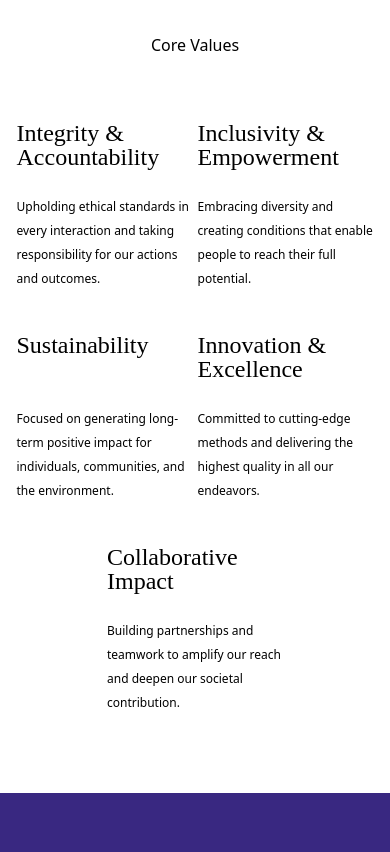
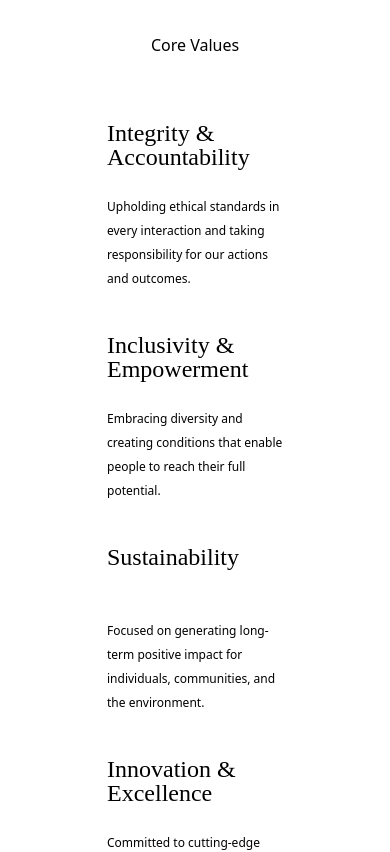
Before and after one commit to tallboyy1/amn, a Next.js app: page /services in a window 390 px wide. Shown: the part 3660-4512 px from the top of the page. Built offline with nearby package versions, Linux system fonts and the light colour scheme.

Commit message:
core values responsiveness fixed + export static enabled

```diff
--- a/app/ui/components/core-values/core-values.tsx
+++ b/app/ui/components/core-values/core-values.tsx
@@ -5,7 +5,7 @@ export default function CoreValues() {
         <main className="pt-14 mx-4">
             <h3 className="w-max mx-auto">Core Values</h3>
             {/* <section className="w-max sm:w-10/12 mt-16 mb-20 mx-auto bg-white grid grid-cols-1 lg:grid-cols-5 gap-10"> */}
-            <section className="mt-16 mb-20 flex justify-around  flex-wrap gap-1">
+            <section className="mt-16 mb-20 grid md:flex justify-around md:flex-wrap gap-1">
                 <div className="mb-10 lg:mb-0 text-left w-44">
                     <h1 className="text-2xl h-16 mb-2 lg:mb-6 text-wrap font-heading leading-6">Integrity & Accountability</h1>
                     <span className="text-black w-max text-xs">Upholding ethical standards in every interaction and taking responsibility for our actions and outcomes.</span>
--- a/next.config.mjs
+++ b/next.config.mjs
@@ -1,6 +1,6 @@
 /** @type {import('next').NextConfig} */
 const nextConfig = {
-  // output: "export",
+  output: "export",
 };
 
 export default nextConfig;
```
